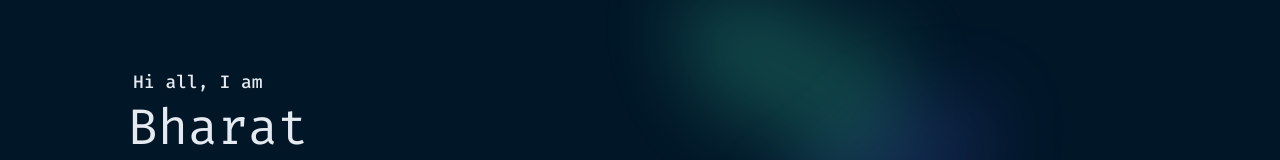
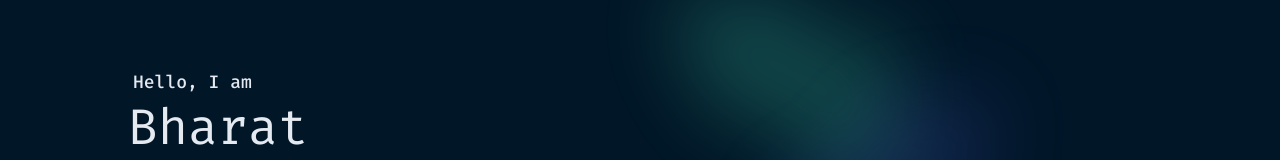
Before and after one commit to codewithbharat/bharat-portfolio, a React (Vite) app in the folder client/: page / in a window 1280 px wide. Shown: the part 186-346 px from the top of the page. Built offline with nearby package versions, Linux system fonts and the light colour scheme.

Commit message:
hi -> hello

```diff
--- a/client/src/pages/Hello.jsx
+++ b/client/src/pages/Hello.jsx
@@ -20,7 +20,7 @@ const Hello = () => {
                 transition={{ duration: 0.3 }}
                 className="hello__text">
                 <div className="hello__text-intro">
-                    <span>Hi all, I am</span>
+                    <span>Hello, I am</span>
                     <h1>Bharat Ranjan</h1>
                     <p> <IoIosArrowForward />Full-stack Developer</p>
                 </div>
```
